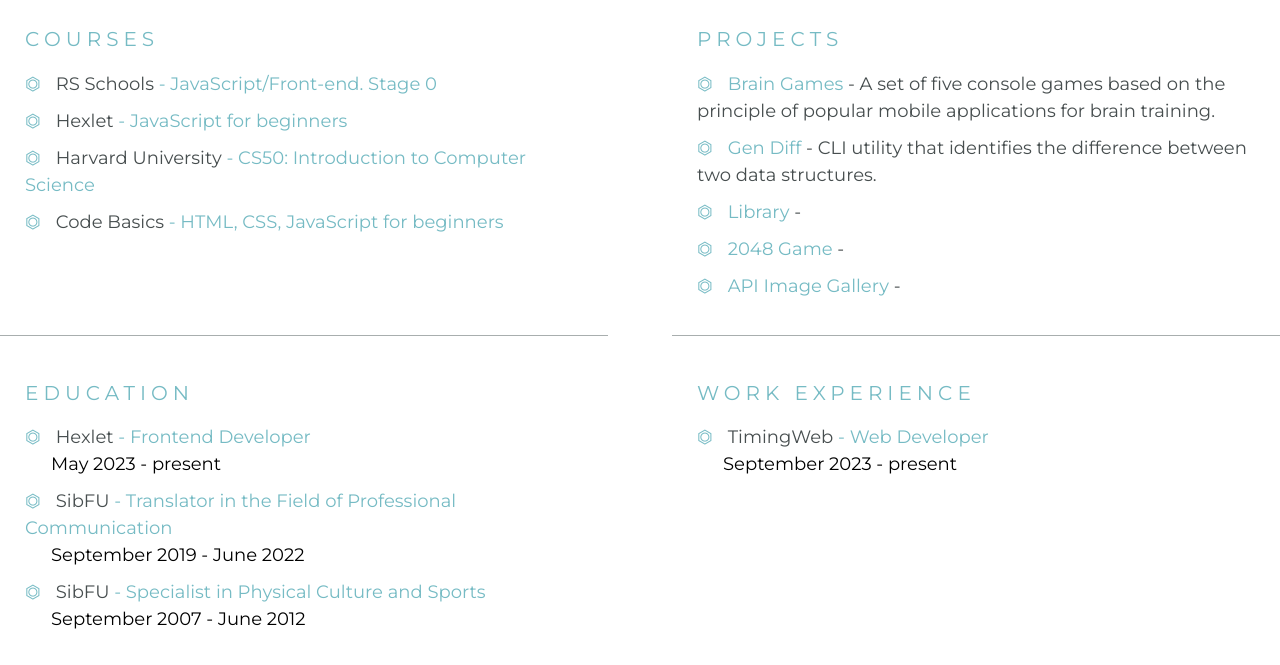
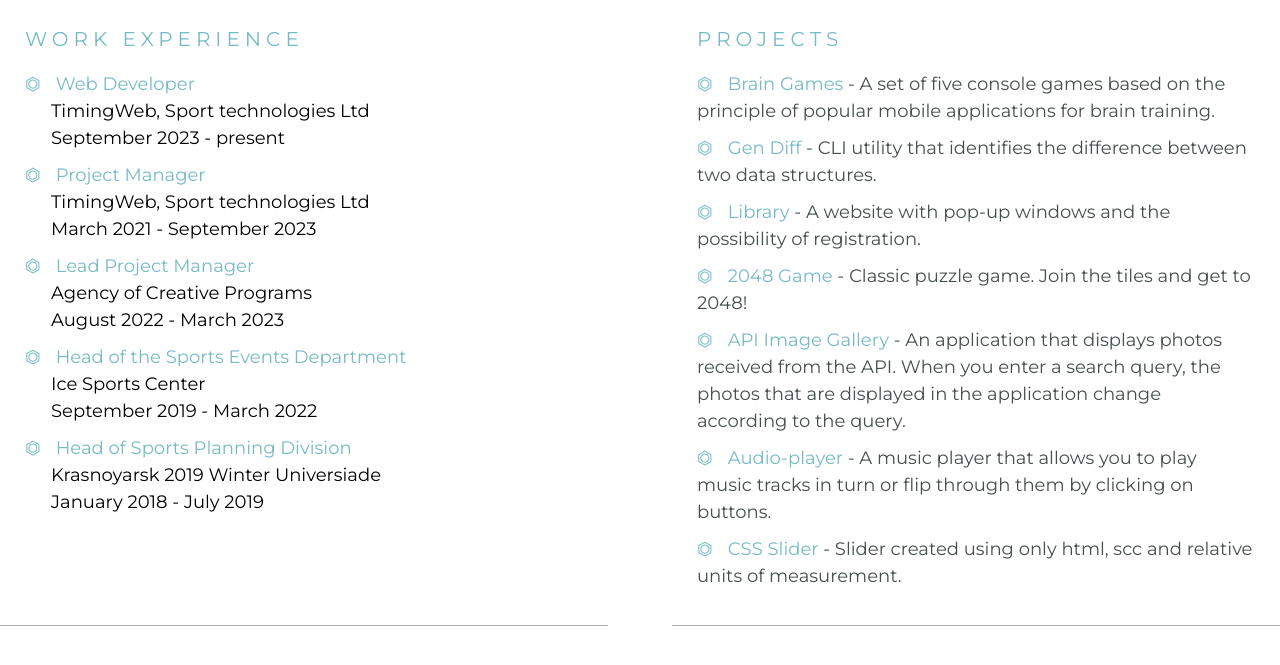
Before and after one commit to SplitCode/CV_Natalia_Bandurova, a plain HTML site: page index.html in a window 1280 px wide. Shown: the part 1110-1775 px from the top of the page. Drawn offline with Linux system fonts and the light colour scheme.

Commit message:
fix: upd files

```diff
--- a/index.html
+++ b/index.html
@@ -23,7 +23,7 @@
             </li>
             <li class="nav-item"><a href="#languages" class="nav-link">Languages</a></li>
             <li class="nav-item">
-              <a href="#courses" class="nav-link">Courses</a>
+              <a href="#work" class="nav-link">Work</a>
             </li>
             <li class="nav-item">
               <a href="#projects" class="nav-link">Projects</a>
@@ -32,7 +32,7 @@
               <a href="#education" class="nav-link">Education</a>
             </li>
             <li class="nav-item">
-              <a href="#work" class="nav-link">Work Experience</a>
+              <a href="#courses" class="nav-link">Courses</a>
             </li>
           </ul>
         </nav>
@@ -79,24 +79,25 @@
             <li class="list-item">Russian <span> - Native</span></li>
           </ul>
         </section>
-        <section class="section" id="courses">
-          <h2 class="section-title">Courses</h2>
+        <section class="section" id="work">
+          <h2 class="section-title">Work experience</h2>
           <ul class="list">
-            <li class="list-item">RS Schools <span>- JavaScript/Front-end. Stage 0</span></li>
-            <li class="list-item">Hexlet <span>- JavaScript for beginners</span></li>
-            <li class="list-item">Harvard University <span>- CS50: Introduction to Computer Science</span></li>
-            <li class="list-item">Code Basics <span>- HTML, CSS, JavaScript for beginners</span></li>
-          </ul>
+            <li class="list-item"><span>Web Developer</span><br><span class="right">TimingWeb, Sport technologies Ltd</span> <br><span class="right">September 2023 - present</span></li>
+            <li class="list-item"><span>Project Manager</span><br><span class="right">TimingWeb, Sport technologies Ltd</span> <br><span class="right">March 2021 - September 2023</span></li>
+            <li class="list-item"><span>Lead Project Manager</span><br><span class="right">Agency of Creative Programs</span> <br><span class="right">August 2022 - March 2023</span></li>
+            <li class="list-item"><span>Head of the Sports Events Department</span><br><span class="right">Ice Sports Center</span> <br><span class="right">September 2019 - March 2022</span></li>
+            <li class="list-item"><span>Head of Sports Planning Division</span><br><span class="right">Krasnoyarsk 2019 Winter Universiade</span> <br><span class="right">January 2018 - July 2019</span></li>
         </section>
         <section class="section" id="projects">
           <h2 class="section-title">Projects</h2>
           <ul class="list">
             <li class="list-item"><a class="link" href="https://github.com/SplitCode/Brain-games" target="_blank">Brain Games</a> - A set of five console games based on the principle of popular mobile applications for brain training.</li>
             <li class="list-item"><a class="link" href="https://github.com/SplitCode/Difference-Generator" target="_blank">Gen Diff</a> - CLI utility that identifies the difference between two data structures.</li>
-            <li class="list-item"><a class="link" href="https://github.com/SplitCode/" target="_blank">Library</a> - </li>
-            <li class="list-item"><a class="link" href="https://github.com/SplitCode/" target="_blank">2048 Game</a> - </li>
-            <li class="list-item"><a class="link" href="https://github.com/SplitCode/" target="_blank">API Image Gallery</a> - </li>
-
+            <li class="list-item"><a class="link" href="https://splitcode.github.io/Library/" target="_blank">Library</a> - A website with pop-up windows and the possibility of registration.</li>
+            <li class="list-item"><a class="link" href="https://splitcode.github.io/2048_Game/" target="_blank">2048 Game</a> - Сlassic puzzle game. Join the tiles and get to 2048!</li>
+            <li class="list-item"><a class="link" href="https://splitcode.github.io/API_Image_Gallery/" target="_blank">API Image Gallery</a> - An application that displays photos received from the API. When you enter a search query, the photos that are displayed in the application change according to the query.</li>
+            <li class="list-item"><a class="link" href="https://splitcode.github.io/Audio_player/" target="_blank">Audio-player</a> - A music player that allows you to play music tracks in turn or flip through them by clicking on buttons.</li>
+            <li class="list-item"><a class="link" href="https://splitcode.github.io/cssMemeSlider/cssMemeSlider/index.html" target="_blank">CSS Slider</a> - Slider created using only html, scc and relative units of measurement.</li>
           </ul>
         </section>
         <section class="section non-border-education" id="education">
@@ -107,10 +108,13 @@
             <li class="list-item">SibFU <span>- Specialist in Physical Culture and Sports</span><br><span class="right">September 2007 - June 2012</span></li>
           </ul>
         </section>
-        <section class="section non-border" id="work">
-          <h2 class="section-title">Work experience</h2>
+        <section class="section non-border" id="courses">
+          <h2 class="section-title">Courses</h2>
           <ul class="list">
-            <li class="list-item">TimingWeb <span>- Web Developer</span><br><span class="right">September 2023 - present</span></li>
+            <li class="list-item">RS Schools <span>- JavaScript/Front-end. Stage 0</span></li>
+            <li class="list-item">Hexlet <span>- JavaScript for beginners</span></li>
+            <li class="list-item">Harvard University <span>- CS50: Introduction to Computer Science</span></li>
+            <li class="list-item">Code Basics <span>- HTML, CSS, JavaScript for beginners</span></li>
           </ul>
         </section>
       </div>
```
Also changed, not shown: 1 other file.
